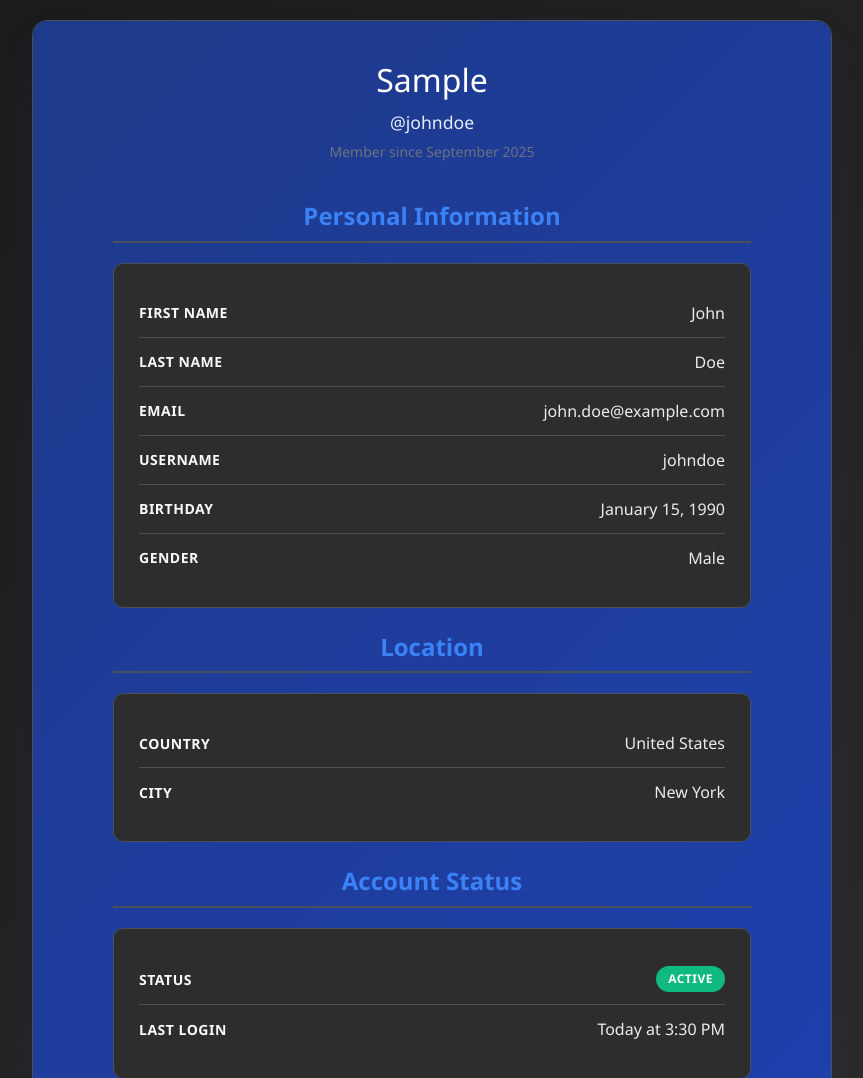
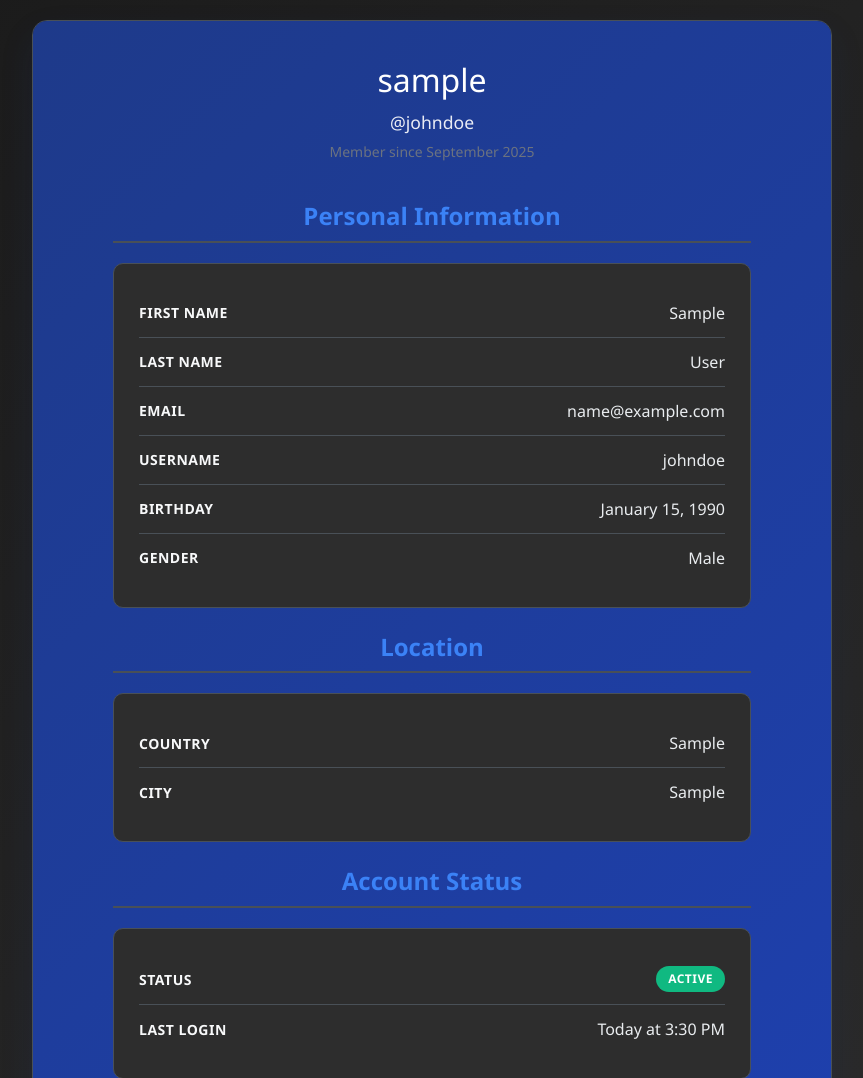
Before and after one commit to tommyvone/laobuddy, a Flask app: page /profile.html in a window 1280 px wide. Shown: the top 1078 px of the page, without its empty margins (208-1071 px from the left). Run offline with Flask 3, Linux system fonts and the light colour scheme; tables that the repository leaves empty hold one stand-in row (values such as "Sample post").

Commit message:
signup user

```diff
--- a/app.py
+++ b/app.py
@@ -1,15 +1,64 @@
-from flask import Flask, render_template
+from flask import Flask, render_template, url_for
 from models import db, User
 
 app = Flask(__name__)
 app.config['SQLALCHEMY_DATABASE_URI'] = 'postgresql://bountham:Lisa243414133@localhost/laobuddy'
 app.config['SQLALCHEMY_TRACK_MODIFICATIONS'] = False
 
-db.init_app(app)  # ✅ This links your app to the db instance
+db.init_app(app)
+
+@app.route('/')
+def home():
+    return render_template('home.html')
+from flask import Flask, render_template, request, redirect, url_for
+from models import db, User
+
+app = Flask(__name__)
+app.config['SQLALCHEMY_DATABASE_URI'] = 'postgresql://bountham:Lisa243414133@localhost/laobuddy'
+app.config['SQLALCHEMY_TRACK_MODIFICATIONS'] = False
+db.init_app(app)
+
+@app.route('/')
+def home():
+    return render_template('home.html')
+
+@app.route('/signup', methods=['GET','POST'])
+def signup():
+    # Get form data
+    first_name = request.form.get('firstName')
+    last_name = request.form.get('lastName')
+    username = request.form.get('username')
+    email = request.form.get('email')
+    password = request.form.get('password')  # In production, hash this!
+    gender = request.form.get('gender')
+    country = request.form.get('country')
+    city = request.form.get('city')
+
+    # Create new user
+    new_user = User(
+        first_name=first_name,
+        last_name=last_name,
+        username=username,
+        email=email,
+        password=password,
+        gender=gender,
+        country=country,
+        city=city
+    )
+
+    # Insert into database
+    db.session.add(new_user)
+    db.session.commit()
+
+    return redirect(url_for('home'))
+
+
+@app.route('/login')
+def login():
+    return render_template('login.html')
 
 
 @app.route('/profile.html')
-def show_users():
-    with app.app_context():
-        users = User.query.all()
-        return render_template('profile.html', users=users)
+def profile():
+    users = User.query.all()
+    return render_template('profile.html',users=users)
--- a/templates/index.html
+++ b/templates/home.html
@@ -19,11 +19,10 @@
                     <div class="card-body p-5">
                         <h1 class="card-title text-white mb-4">Welcome to Our laobuddy!</h1>
                         <p class="card-text text-light mb-4">Choose an option below to get started</p>
-                        <div class="d-flex flex-wrap justify-content-center">
+                            <div class="d-flex flex-wrap justify-content-center">
                             <a href="{{ url_for('signup') }}" class="btn btn-custom">Sign Up</a>
                             <a href="{{ url_for('login') }}" class="btn btn-custom">Login</a>
                             <a href="{{ url_for('profile') }}" class="btn btn-custom">View Profiles</a>
-
                         </div>
                     </div>
                 </div>
--- a/templates/profile.html
+++ b/templates/profile.html
@@ -14,7 +14,7 @@
     <div class="container">
         <div class="profile-container">
             <div class="profile-header">
-                <h1 class="profile-name" >{% for user in users %}{{user.first_name }}{% endfor %}</h1>
+                <h1 class="profile-name" >{% for user in users %}{{user.username}}{% endfor %}</h1>
                 <p class="profile-username" id="usernameDisplay">@johndoe</p>
                 <div class="member-since">Member since September 2025</div>
             <div class="profile-content">
@@ -22,15 +22,15 @@
                 <div class="info-card">
                     <div class="info-row">
                         <span class="info-label">First Name</span>
-                        <span class="info-value" id="firstNameDisplay">John</span>
+                        <span class="info-value" id="firstNameDisplay">{% for user in users %}{{user.first_name }}{% endfor %}</span>
                     </div>
                     <div class="info-row">
                         <span class="info-label">Last Name</span>
-                        <span class="info-value" id="lastNameDisplay">Doe</span>
+                        <span class="info-value" id="lastNameDisplay">{% for user in users %}{{user.last_name }}{% endfor %}</span>
                     </div>
                     <div class="info-row">
                         <span class="info-label">Email</span>
-                        <span class="info-value" id="emailDisplay">john.doe@example.com</span>
+                        <span class="info-value" id="emailDisplay">{% for user in users %}{{user.email }}{% endfor %}</span>
                     </div>
                     <div class="info-row">
                         <span class="info-label">Username</span>
@@ -50,11 +50,11 @@
                 <div class="info-card">
                     <div class="info-row">
                         <span class="info-label">Country</span>
-                        <span class="info-value" id="countryDisplay">United States</span>
+                        <span class="info-value" id="countryDisplay">{% for user in users %}{{user.country }}{% endfor %}</span>
                     </div>
                     <div class="info-row">
                         <span class="info-label">City</span>
-                        <span class="info-value" id="cityDisplay">New York</span>
+                        <span class="info-value" id="cityDisplay">{% for user in users %}{{user.city }}{% endfor %}</span>
                     </div>
                 </div>
 
--- a/templates/signup.html
+++ b/templates/signup.html
@@ -19,7 +19,7 @@
             </div>
 
             <div class="signup-form">
-                <form id="signupForm" method="POST" action="/signup">
+                <form id="signupForm" method="GET" action="/signup">
                     <div class="row">
                         <div class="col-md-6 mb-3">
                             <label for="firstName" class="form-label">First Name</label>
```
Also changed, not shown: models.py (+14 -0 lines), templates/users.html (deleted, +0 -14 lines), 1 other file.
